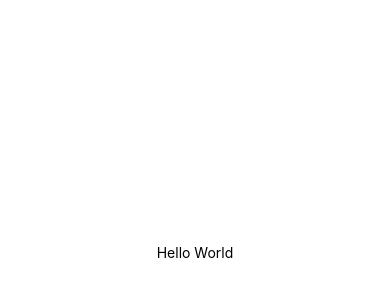
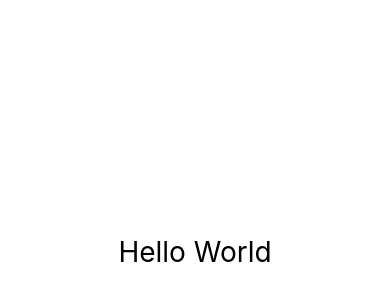
Before and after one commit to giun-choi/NomadWeather, a React Native app: screen / in a window 390 px wide. Shown: the part 170-470 px from the top of the page. Built offline with nearby package versions, Linux system fonts and the light colour scheme.

Commit message:
style basics

```diff
--- a/App.js
+++ b/App.js
@@ -4,8 +4,8 @@
 export default function App() {
   return (
     <View style={styles.container}>
-      <Text>Hello World</Text>
-      <StatusBar style="auto" />
+      <Text style={styles.text}>Hello World</Text>
+      <StatusBar style="dark" />
     </View>
   );
 }
@@ -13,8 +13,12 @@
 const styles = StyleSheet.create({
   container: {
     flex: 1,
-    backgroundColor: '#fff',
+    backgroundColor: 'white',
     alignItems: 'center',
     justifyContent: 'center',
   },
+  text: {
+    fontSize: 28,
+    color: "black"
+  }
 });
```
